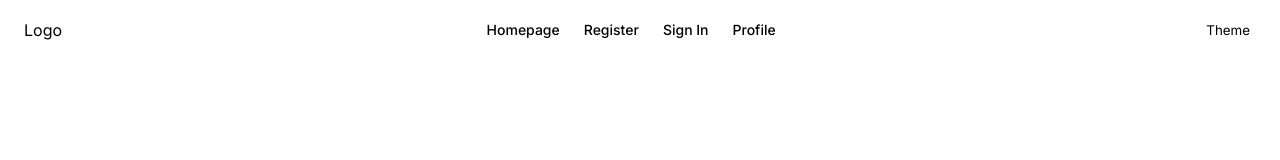
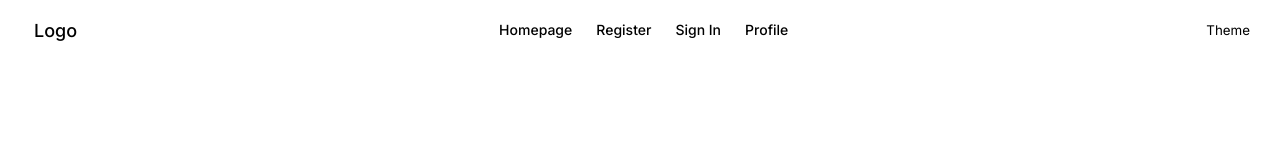
Before and after one commit to Rover420/Portfolio, a Next.js app: page /recover in a window 1280 px wide. Shown: the top 160 px of the page. Built offline with nearby package versions, Linux system fonts and the light colour scheme; no server answers.

Commit message:
test fetch

```diff
--- a/components/layout/navbar.jsx
+++ b/components/layout/navbar.jsx
@@ -2,6 +2,7 @@ import styles from '@/styles/navbar.module.css'
 import { useTheme } from 'next-themes';
 import { useState, useEffect } from 'react';
 import AnimatedTabs from './navbar/animatedtabs';
+import Logo from './navbar/logo';
 
 const Navbar = () => {
 
@@ -23,7 +24,7 @@ const Navbar = () => {
 
   return (
     <header className={styles.header}>
-      <div>Logo</div>
+      <Logo className={styles.logo} />
       <AnimatedTabs />
       <button onClick={() => {theme === 'light' ? setTheme('dark') : setTheme('light')}} >
         Theme
--- /dev/null
+++ b/components/layout/navbar/logo.jsx
@@ -0,0 +1,41 @@
+import { motion } from "framer-motion";
+import { useState } from "react";
+import { useRouter } from "next/router";
+
+
+const variants = {
+    scale: { scale: [1, 0.85, 0.85, 1.05, 0.97, 1.02, 1] },
+    initial: { scale: 1 }
+};
+
+
+const Logo = ({ ...args }) => {
+
+    const [isAnimating, setIsAnimating] = useState(false);
+
+    const router = useRouter();
+
+    const handleLogo = () => {
+        if(window?.scrollY > 10) {
+          window?.scrollTo({ top: 0, behavior: 'smooth' });
+        } else if(router.pathname !== '/') {
+          router.push('/');
+        }
+    }
+
+    return (
+        <motion.button type='button'
+            onMouseEnter={() => {setIsAnimating(true)}}
+            onFocus={() => {setIsAnimating(true)}}
+            variants={variants}
+            onClick={handleLogo}
+            alt={`Go to homepage`}
+            aria-label={`Go to homepage`}
+            animate={isAnimating ? 'scale' : 'initial'}
+            onAnimationComplete={() => {setIsAnimating(false)}} {...args}>
+                Logo
+        </motion.button>
+    );
+}
+
+export default Logo
--- a/package.json
+++ b/package.json
@@ -20,6 +20,7 @@
     "react-dom": "18.2.0",
     "react-toastify": "^9.1.3",
     "socket.io-client": "^4.7.1",
+    "uuid": "^9.0.0",
     "web3": "^4.0.2",
     "zustand": "^4.3.9"
   }
--- a/styles/navbar.module.css
+++ b/styles/navbar.module.css
@@ -17,13 +17,20 @@
     backdrop-filter: blur(4px);
 }
 
+.header .logo {
+    font-size: 18px;
+    font-weight: 500;
+    padding: 8px 10px;
+    border-radius: 999px;
+}
+
 .tabs {
     padding: 0 16px;
     display: flex;
     justify-content: center;
     align-items: center;
     background: var(--bg-color);
-    transition: .25s ease-out;
+    transition: background-color .25s ease-out;
 }
 
 .tabs a {
```
Also changed, not shown: components/main/home/clicks.jsx (+14 -0 lines), 1 other file (tests, documents, lock files or other folders).
